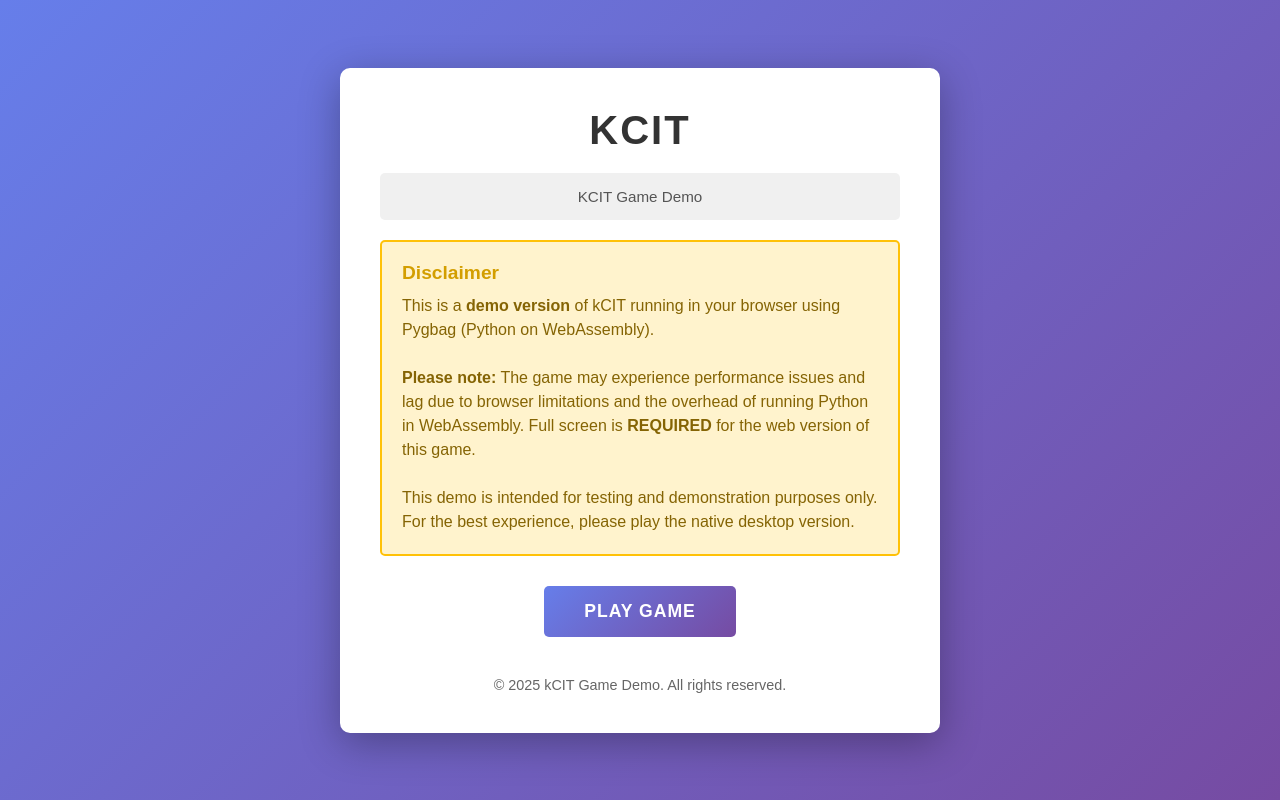
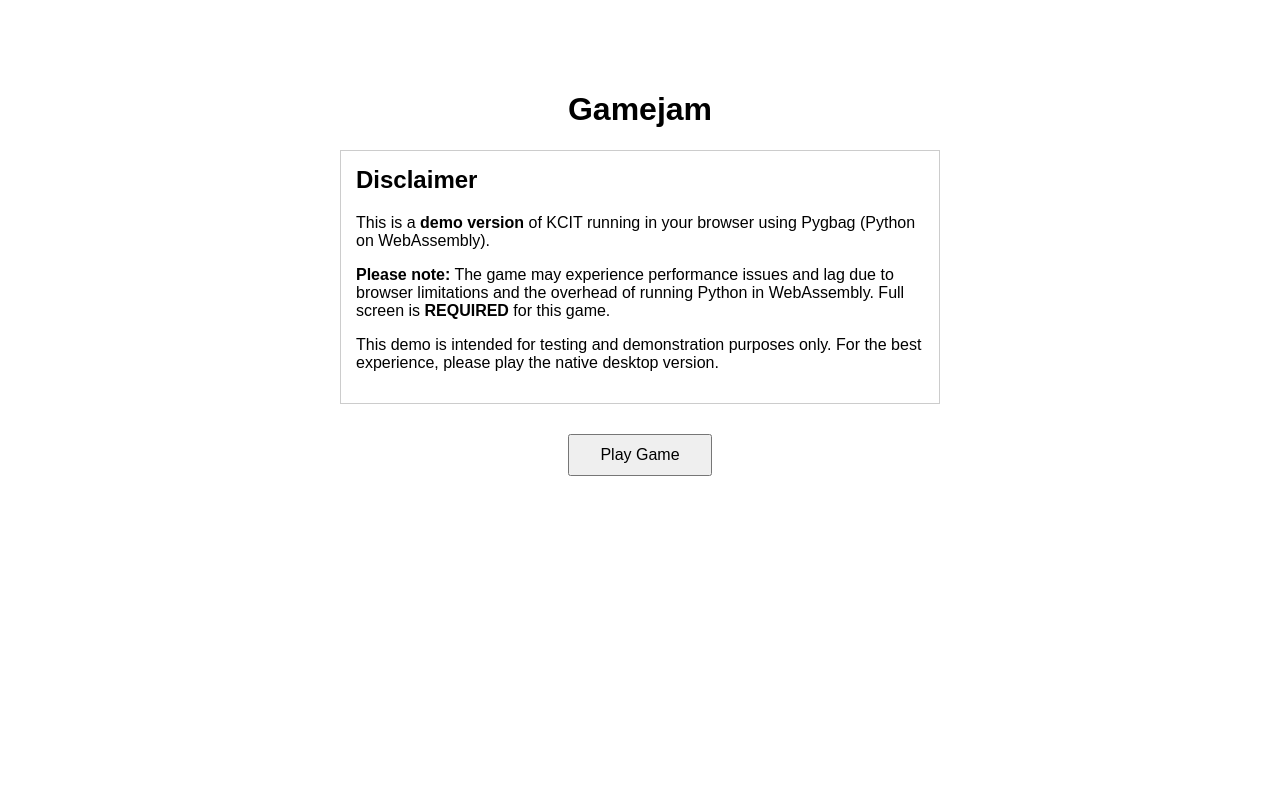
Before and after one commit to qiu-tiandev/gamejam, a plain HTML site: page index.html in a window 1280 px wide. Drawn offline with Linux system fonts and the light colour scheme.

Commit message:
Changed index gile

```diff
--- a/index.html
+++ b/index.html
@@ -3,116 +3,57 @@
 <head>
     <meta charset="UTF-8">
     <meta name="viewport" content="width=device-width, initial-scale=1.0">
-    <title>kCIT - Game Demo</title>
+    <title>KCIT - Game Demo</title>
     <style>
-        * {
-            margin: 0;
-            padding: 0;
-            box-sizing: border-box;
-        }
-
         body {
-            font-family: 'Arial', sans-serif;
-            background: linear-gradient(135deg, #667eea 0%, #764ba2 100%);
-            min-height: 100vh;
-            display: flex;
-            align-items: center;
-            justify-content: center;
+            font-family: Arial, sans-serif;
+            max-width: 600px;
+            margin: 50px auto;
             padding: 20px;
         }
 
-        .container {
-            background: white;
-            border-radius: 10px;
-            box-shadow: 0 10px 40px rgba(0, 0, 0, 0.3);
-            padding: 40px;
-            max-width: 600px;
+        h1 {
             text-align: center;
         }
 
-        h1 {
-            color: #333;
-            font-size: 2.5em;
-            margin-bottom: 20px;
-            text-transform: uppercase;
-            letter-spacing: 2px;
-        }
-
         .disclaimer {
-            background: #fff3cd;
-            border: 2px solid #ffc107;
-            border-radius: 5px;
-            padding: 20px;
-            margin-bottom: 30px;
-            text-align: left;
+            border: 1px solid #ccc;
+            padding: 15px;
+            margin: 20px 0;
         }
 
         .disclaimer h2 {
-            color: #d39e00;
-            font-size: 1.2em;
-            margin-bottom: 10px;
-        }
-
-        .disclaimer p {
-            color: #856404;
-            font-size: 1em;
-            line-height: 1.5;
+            margin-top: 0;
         }
 
         .play-button {
-            background: linear-gradient(135deg, #667eea 0%, #764ba2 100%);
-            color: white;
-            border: none;
-            padding: 15px 40px;
-            font-size: 1.1em;
-            border-radius: 5px;
+            display: block;
+            margin: 30px auto;
+            padding: 10px 30px;
+            font-size: 1em;
             cursor: pointer;
-            transition: transform 0.2s, box-shadow 0.2s;
-            font-weight: bold;
-            text-transform: uppercase;
-            letter-spacing: 1px;
-        }
-
-        .play-button:hover {
-            transform: translateY(-2px);
-            box-shadow: 0 10px 25px rgba(102, 126, 234, 0.4);
-        }
-
-        .play-button:active {
-            transform: translateY(0);
         }
 
         .footer {
+            text-align: center;
             margin-top: 40px;
+            font-size: 0.9em;
             color: #666;
-            font-size: 0.9em;
-        }
-
-        .demo-notice {
-            background: #f0f0f0;
-            padding: 15px;
-            border-radius: 5px;
-            margin-bottom: 20px;
-            color: #555;
-            font-size: 0.95em;
         }
     </style>
 </head>
 <body>
-    <div class="container">
-        <h1>KCIT</h1>
-
-        <div class="demo-notice">
-            KCIT Game Demo
-        </div>
+    <h1>Gamejam</h1>
 
     <div class="disclaimer">
         <h2>Disclaimer</h2>
         <p>
-                This is a <strong>demo version</strong> of kCIT running in your browser using Pygbag (Python on WebAssembly).
-                <br><br>
-                <strong>Please note:</strong> The game may experience performance issues and lag due to browser limitations and the overhead of running Python in WebAssembly. Full screen is <strong>REQUIRED</strong> for the web version of this game.
-                <br><br>
+            This is a <strong>demo version</strong> of KCIT running in your browser using Pygbag (Python on WebAssembly).
+        </p>
+        <p>
+            <strong>Please note:</strong> The game may experience performance issues and lag due to browser limitations and the overhead of running Python in WebAssembly. Full screen is <strong>REQUIRED</strong> for this game.
+        </p>
+        <p>
             This demo is intended for testing and demonstration purposes only. For the best experience, please play the native desktop version.
         </p>
     </div>
@@ -120,10 +61,5 @@
     <button class="play-button" onclick="window.location.href='play'">
         Play Game
     </button>
-
-        <div class="footer">
-            <p>&copy; 2025 kCIT Game Demo. All rights reserved.</p>
-        </div>
-    </div>
 </body>
 </html>
```
Lines whose indentation alone changed are shown as unchanged.
